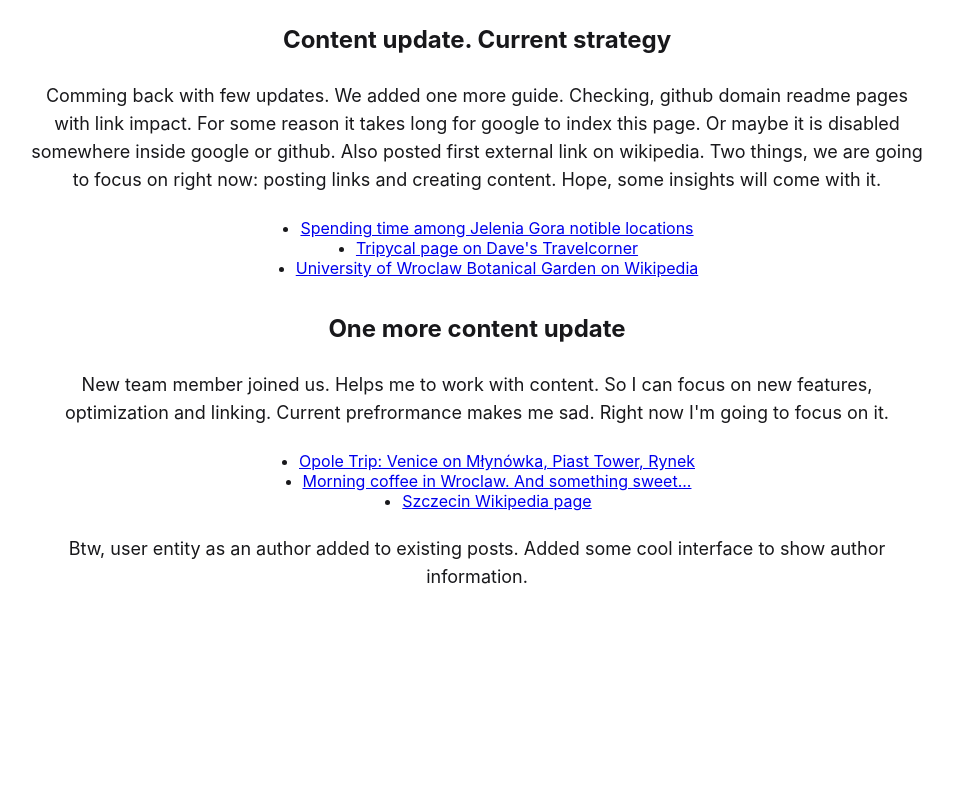
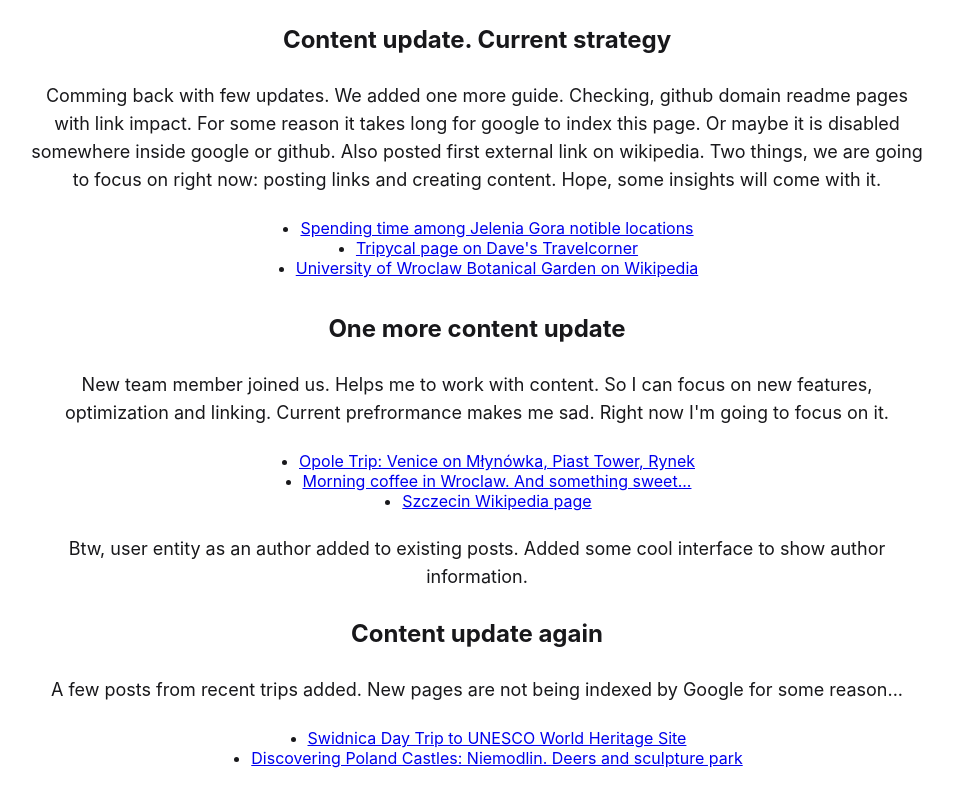
Before and after one commit to yikstinis/yikstinis.github.io, a plain HTML site: page index.html in a window 1280 px wide. Shown: the part 865-1657 px from the top of the page, without its empty margins (163-1116 px from the left). Before the commit the page ends 1472 px from the top, so only its background shows below. Drawn offline with Linux system fonts and the light colour scheme.

Commit message:
New posts descriptions and links added.

```diff
--- a/index.html
+++ b/index.html
@@ -238,6 +238,33 @@
           interface to show author information.
         </p>
       </section>
+
+      <section>
+        <h2>Content update again</h2>
+
+        <p>
+          A few posts from recent trips added. New pages are not being indexed
+          by Google for some reason...
+        </p>
+
+        <ul>
+          <li>
+            <a
+              href="https://tripycal.com/posts/Swidnica-Day-Trip-to-UNESCO-World-Heritage-Site-663ca5d6abc258ca868660fa"
+            >
+              Swidnica Day Trip to UNESCO World Heritage Site
+            </a>
+          </li>
+
+          <li>
+            <a
+              href="https://tripycal.com/posts/Discovering-Poland-Castles-Niemodlin-Deers-and-sculpture-park-663cc560d9c8a911f11d789e"
+            >
+              Discovering Poland Castles: Niemodlin. Deers and sculpture park
+            </a>
+          </li>
+        </ul>
+      </section>
     </main>
   </body>
 </html>
```
Also changed, not shown: 1 other file.
